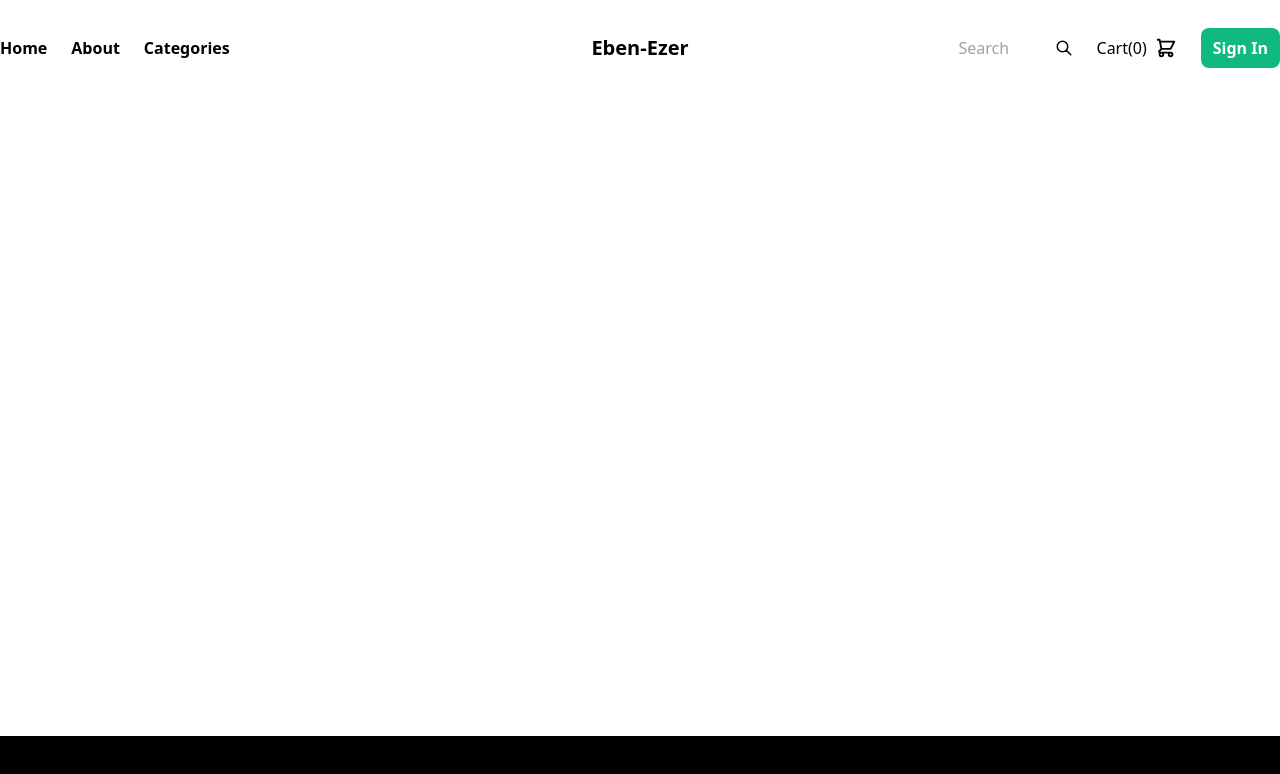
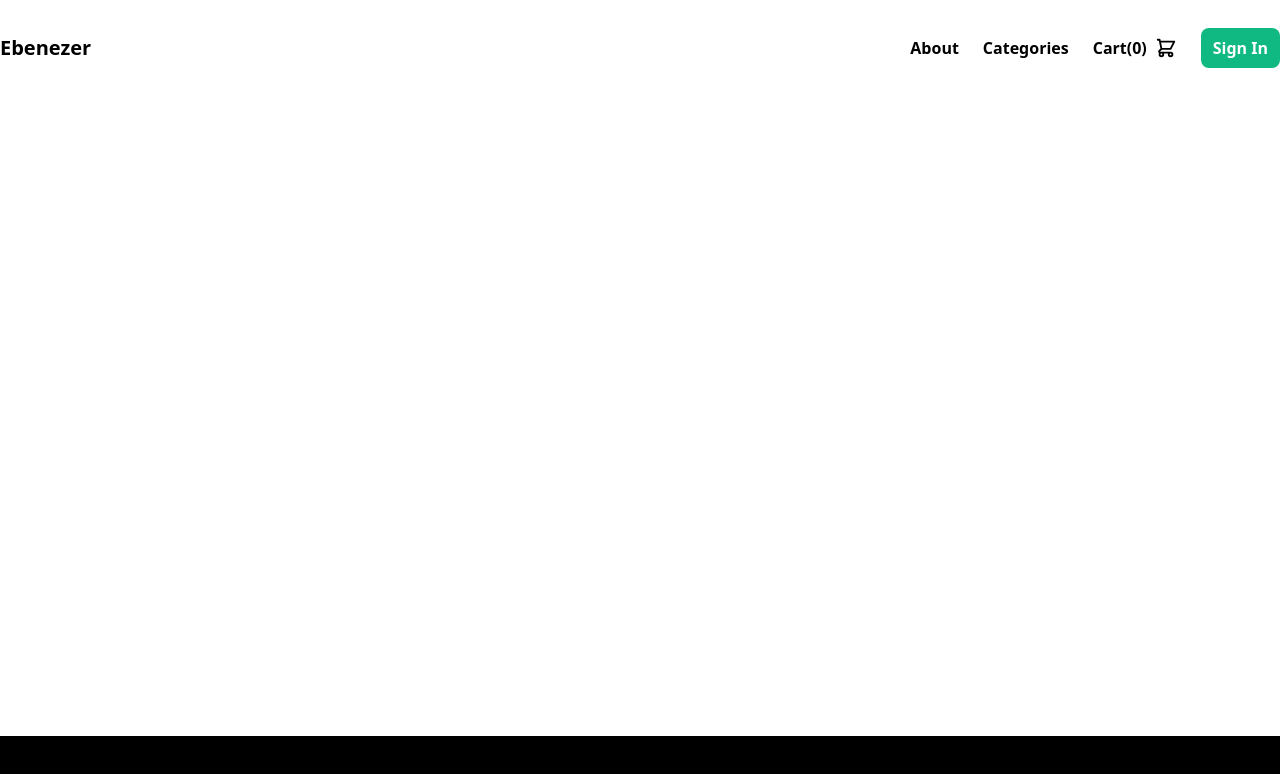
Before and after one commit to iLucadev/evenezer-project, a React (Create React App) app: page / in a window 1280 px wide. Shown: the top 774 px of the page. Built offline with nearby package versions, Linux system fonts and the light colour scheme.

Commit message:
correccion bug

```diff
--- a/public/index.html
+++ b/public/index.html
@@ -21,7 +21,7 @@
       work correctly both with client-side routing and a non-root public URL.
       Learn how to configure a non-root public URL by running `npm run build`.
     -->
-    <title>Eben-Ezer</title>
+    <title>Ebenezer</title>
   </head>
   <body>
     <noscript>You need to enable JavaScript to run this app.</noscript>
--- a/src/components/Card/Card.css
+++ b/src/components/Card/Card.css
@@ -4,9 +4,9 @@
 }
 
 img {
-  height: 80%;
+  height: 75%;
 }
 
 .cardItem__texts {
-  height: 20%;
+  height: 25%;
 }
--- a/src/components/Card/Card.js
+++ b/src/components/Card/Card.js
@@ -5,11 +5,13 @@ import { Link } from "react-router-dom";
 const Card = ({ product }) => {
   return (
     <Link to={`/item/:id`}>
-      <div className="cardItem container flex flex-col justify-between rounded-md">
+      <div className="cardItem container flex flex-col border rounded p-2">
         <img className="cardItem__img" src={product.images[0].url} alt="" />
-        <div className="cardItem__texts flex flex-col justify-between p-3">
+        <div className="cardItem__texts flex flex-col justify-between">
           <h2 className="cardItem__title">{product.name}</h2>
-          <p className="cardItem__price flex justify-end">${product.price}</p>
+          <p className="cardItem__price flex justify-end">
+            Price: ${product.price}
+          </p>
         </div>
       </div>
     </Link>
--- a/src/components/Header/Header.js
+++ b/src/components/Header/Header.js
@@ -5,76 +5,20 @@ import { Link } from "react-router-dom";
 const Header = () => {
   return (
     <header className="container mx-auto grid grid-cols-3 items-center py-6 flex justify-between h-24">
-      <ul className="flex col-1 flex items-center justify-start space-x-6 list-none font-semibold">
-        <li>
-          <Link to={`/`}>Home</Link>
-        </li>
+      <div className="col-1 font-bold text-xl">
+        <Link to={`/`}>
+          <h1>Ebenezer</h1>
+        </Link>
+      </div>
+
+      <nav className="flex col-2 col-span-2 flex justify-end  items-center space-x-6 list-none font-semibold">
+        <ul className="flex justify-between items-center space-x-6">
           <li>
             <Link to={`/about`}>About</Link>
           </li>
           <li>
             <Link to={`/categories`}>Categories</Link>
-          {/* <Link to={`/categories`}>
-            <button
-              type="button"
-              class="font-semibold text-gray-500 flex items-center font-medium hover:text-gray-900"
-            >
-              <span>Categories</span>
-
-              <svg
-                class="ml-2 h-5 w-5 text-gray-400 group-hover:text-gray-500"
-                xmlns="http://www.w3.org/2000/svg"
-                viewBox="0 0 20 20"
-                fill="currentColor"
-                aria-hidden="true"
-              >
-                <path
-                  fill-rule="evenodd"
-                  d="M5.293 7.293a1 1 0 011.414 0L10 10.586l3.293-3.293a1 1 0 111.414 1.414l-4 4a1 1 0 01-1.414 0l-4-4a1 1 0 010-1.414z"
-                  clip-rule="evenodd"
-                />
-              </svg>
-            </button>
-          </Link> */}
           </li>
-      </ul>
-
-      <a
-        href=""
-        className="col-2 flex justify-center text-lg text-black font-bold text-xl"
-      >
-        <h1>Eben-Ezer</h1>
-      </a>
-
-      <ul className="col-3 flex flex items-center justify-end space-x-6 list-none">
-        <li>
-          <form className="search-box flex">
-            <input
-              className="w-24 outline-none"
-              type="text"
-              name=""
-              id="search-box"
-              placeholder="Search"
-            />
-            <a href="#">
-              <svg
-                xmlns="http://www.w3.org/2000/svg"
-                width="18px"
-                fill="none"
-                viewBox="0 0 24 24"
-                stroke="currentColor"
-              >
-                <path
-                  strokeLinecap="round"
-                  strokeLinejoin="round"
-                  strokeWidth="2"
-                  d="M21 21l-6-6m2-5a7 7 0 11-14 0 7 7 0 0114 0z"
-                />
-              </svg>
-            </a>
-          </form>
-        </li>
-
           <li className="flex justify-between items-center">
             <Link to={`/cart`}>
               <div className="flex justify-between items-center space-x-2">
@@ -83,7 +27,6 @@ const Header = () => {
               </div>
             </Link>
           </li>
-
           <li>
             <a
               href=""
@@ -93,6 +36,7 @@ const Header = () => {
             </a>
           </li>
         </ul>
+      </nav>
     </header>
   );
 };
--- a/src/components/ItemCount/ItemCount.js
+++ b/src/components/ItemCount/ItemCount.js
@@ -0,0 +1,47 @@
+import React from "react";
+
+const ItemCount = ({ stock, onAdd, onSubstract, contador }) => {
+  return (
+    <div className="container flex flex-col items-center space-y-4">
+      <div className="flex justify-between items-center  w-full">
+        <p className="flex items-center w-1/2">Contador</p>
+        <div className="container grid grid-cols-3 gap-4 py-3 px-6">
+          {contador > 0 ? (
+            <button
+              onClick={onSubstract}
+              className="substract col-start-1 flex justify-center items-center font-black text-2xl"
+              type=""
+            >
+              −
+            </button>
+          ) : null}
+
+          <b className="contador col-start-2 flex justify-center items-center">
+            {contador}
+          </b>
+
+          {contador < stock ? (
+            <button
+              onClick={() => {
+                onAdd(stock);
+              }}
+              className="addition col-start-3 flex justify-center items-center font-black text-2xl"
+              type=""
+            >
+              +
+            </button>
+          ) : null}
+        </div>
+      </div>
+
+      <button
+        className="py-2 px-4 font-semibold rounded-lg text-white bg-green-500 hover:bg-green-700"
+        type=""
+      >
+        Add to cart
+      </button>
+    </div>
+  );
+};
+
+export default ItemCount;
--- a/src/components/ItemDetail/ItemDetail.js
+++ b/src/components/ItemDetail/ItemDetail.js
@@ -1,11 +1,29 @@
 import React from "react";
+import ItemCount from "../ItemCount/ItemCount";
 
-const ItemDetail = ({ producto }) => {
+const ItemDetail = ({ products, contador, stock, onAdd, onSubstract }) => {
   return (
     <div
       id="ItemDetail"
-      className="container flex items-center justify-center full-width"
-    ></div>
+      className="container p-10 ItemDetail flex justify-between border rounded full-width"
+    >
+      <div className="ItemDetail__images w-1/2">
+        <img className="ItemDetail__img" src={products.images[0].url} alt="" />
+      </div>
+      <div className="ItemDetail__texts space-y-4 w-1/2 flex flex-col">
+        <div>
+          <h2 className="font-semibold">{products.name}</h2>
+          <p>{products.description_es}</p>
+        </div>
+
+        <ItemCount
+          stock={12}
+          contador={contador}
+          onAdd={onAdd}
+          onSubstract={onSubstract}
+        />
+      </div>
+    </div>
   );
 };
 
--- a/src/components/ItemList/ItemList.js
+++ b/src/components/ItemList/ItemList.js
@@ -6,7 +6,7 @@ const ItemList = ({ products }) => {
   return (
     <section
       id="ItemList"
-      className="container col-2 col-span-5 grid grid-cols-4 gap-8 justify-center full-width"
+      className="container col-2 col-span-5 grid grid-cols-4 gap-4 justify-center full-width"
     >
       {products.map((product) => {
         return <Card key={product.id} product={product} />;
--- a/src/containers/ProductDetailContainer.jsx
+++ b/src/containers/ProductDetailContainer.jsx
@@ -34,24 +34,22 @@ const ProductDetailContainer = () => {
 
   if (loading)
     return (
-      <h1 className=" col-span-3 min-h-screen flex justify-center mx-auto full-width ">
-        Loading...
-      </h1>
+      <main className="container py-12 col-span-3 min-h-screen flex flex-col justify-center items-center mx-auto full-width">
+        <h1 className="flex justify-center mx-auto full-width ">Loading...</h1>
+      </main>
     );
 
   return (
-    <section className="container col-span-3 min-h-screen flex flex-col justify-center items-center mx-auto full-width">
-      <ItemDetail products={products} />
-      <ItemCount
+    <main className="container col-span-3 min-h-screen flex flex-col mx-auto full-width">
+      <ItemDetail
+        products={products}
         stock={12}
         contador={contador}
         onAdd={onAdd}
         onSubstract={onSubstract}
       />
-    </section>
+    </main>
   );
-
-  return <main></main>;
 };
 
 export default ProductDetailContainer;
```
Lines whose indentation alone changed are shown as unchanged.
